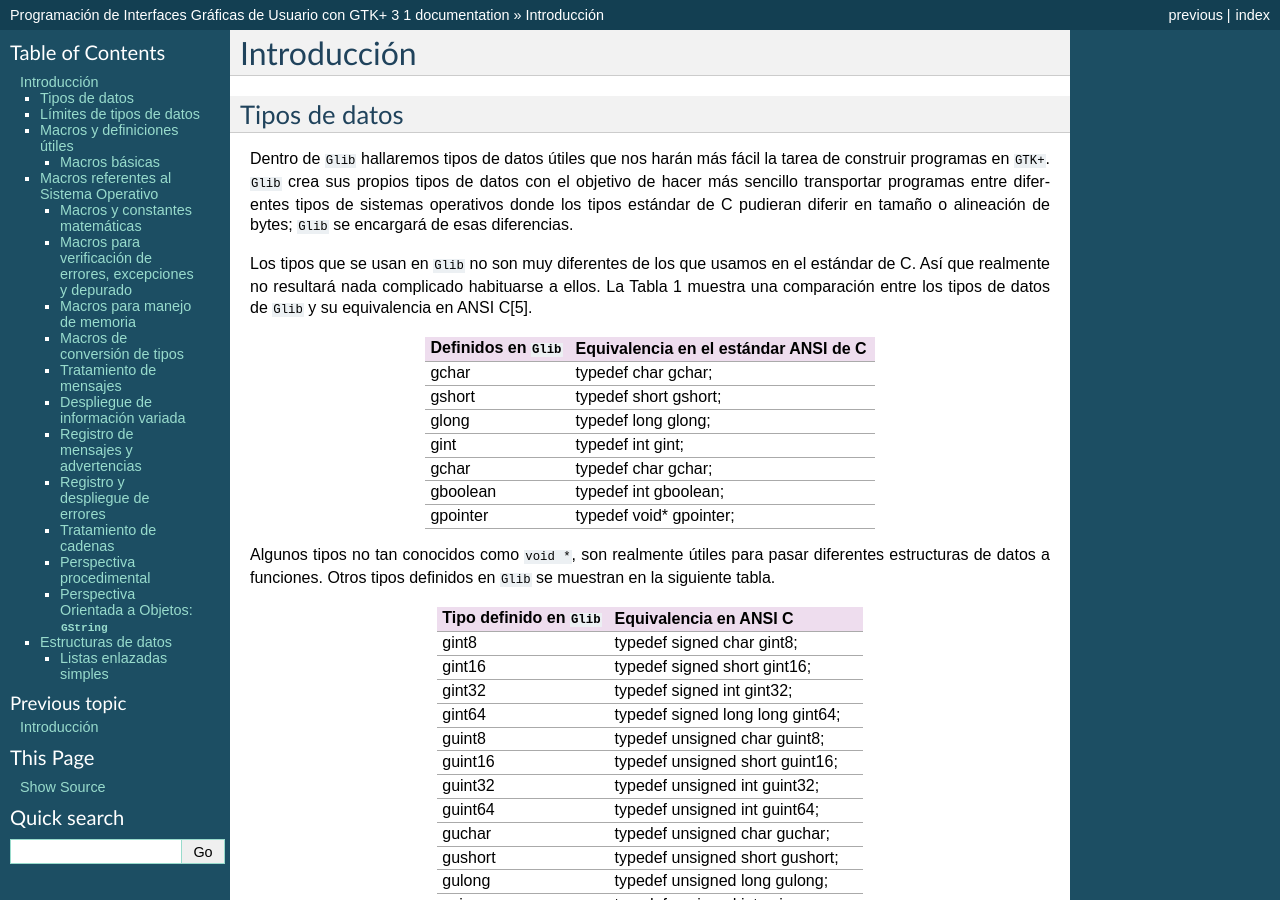
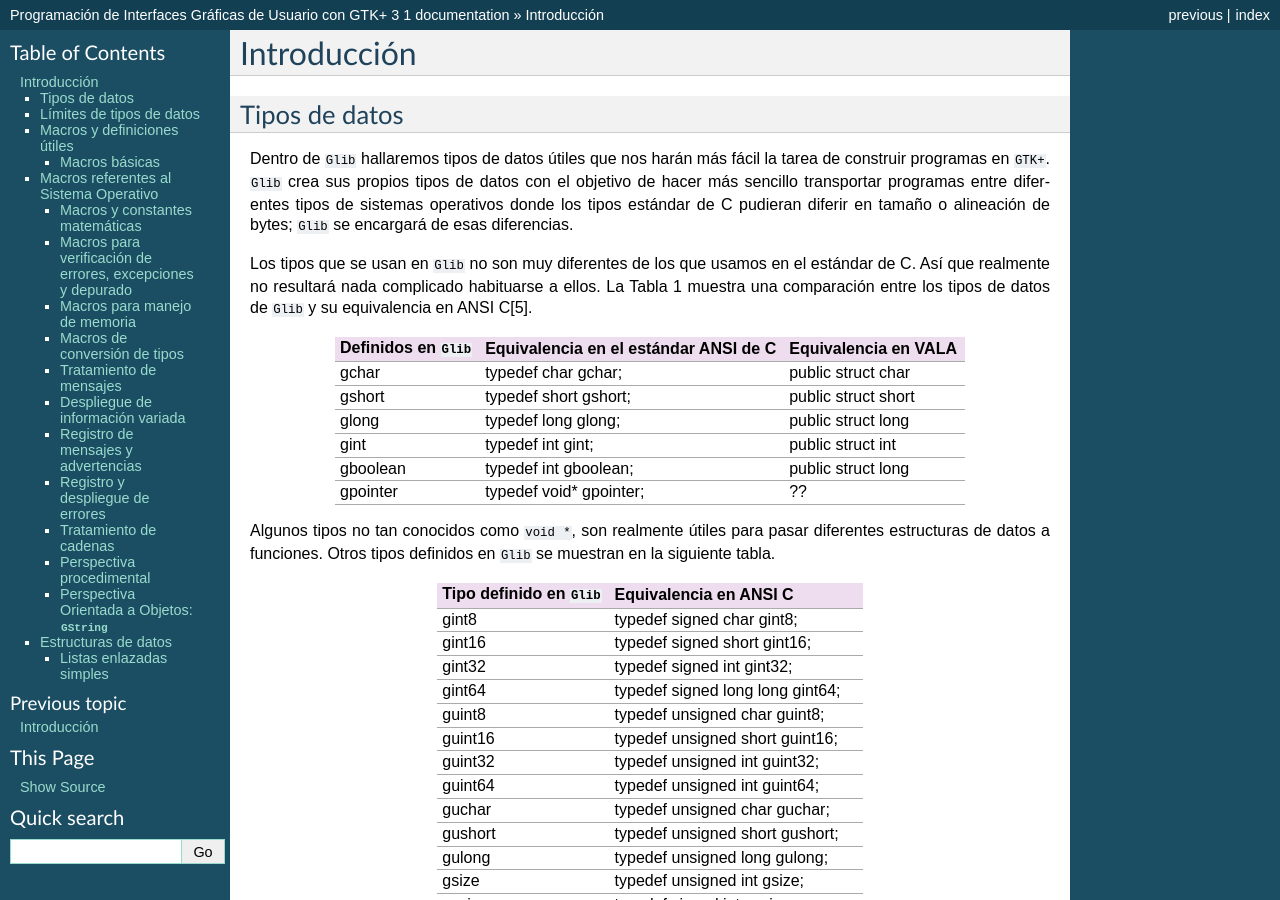
Before and after one commit to misaelnieto/programacion_gtk, a Sphinx documentation site: the page built from docs/001-glib.rst, in a window 1280 px wide and 900 px high. Built offline with Sphinx 7.4.7, drawn with Linux system fonts in a browser that asks for light colours; formulas are drawn with MathJax 3.

Commit message:
Agregar info de vala e instalar plugin de pngmath

```diff
--- a/docs/000-pref.rst
+++ b/docs/000-pref.rst
@@ -18,7 +18,7 @@ Pero perdí el archivo original de OpenOffice.
 
 Pero ahora el manual necesita de una buena actualización por que el ecosistema
 de desarrollo de aplicaciones con Gtk+ ha añadido tecnologías interesantes
-como [GObjectIntrospection](https://developer.gnome.org/gi/stable/).
+como [GObjectIntrospection](https://developer.gnome.org/gi/stable/) y [Vala](https://wiki.gnome.org/Projects/Vala)
 
 Es por eso que aprovecho la oportunidad de actualizar éste manual de
 desarrollo usando nuevas herramientas como Git, GitHub, ReadtheDocs,
--- a/docs/001-glib.rst
+++ b/docs/001-glib.rst
@@ -5,33 +5,32 @@ Tipos de datos
 --------------
 
 Dentro de ``Glib`` hallaremos tipos de datos útiles que nos harán más fácil la
-tarea de construir programas en ``GTK+``. ``Glib`` crea sus propios tipos de datos con
-el objetivo de hacer más sencillo transportar programas entre diferentes tipos
-de sistemas operativos donde los tipos estándar de C pudieran diferir en
-tamaño o alineación de bytes; ``Glib`` se encargará de esas diferencias.
-
-Los tipos que se usan en ``Glib`` no son muy diferentes de los que usamos en el
-estándar de C. Así que realmente no resultará nada complicado habituarse a
-ellos. La Tabla 1 muestra una comparación entre los tipos de datos de ``Glib`` y
-su equivalencia en ANSI C[5].
-
-+-----------------------+----------------------------------------+
-| Definidos en ``Glib`` | Equivalencia en el estándar ANSI de C  |
-+=======================+========================================+
-| gchar                 | typedef char gchar;                    |
-+-----------------------+----------------------------------------+
-| gshort                | typedef short gshort;                  |
-+-----------------------+----------------------------------------+
-| glong                 | typedef long glong;                    |
-+-----------------------+----------------------------------------+
-| gint                  | typedef int gint;                      |
-+-----------------------+----------------------------------------+
-| gchar                 | typedef char gchar;                    |
-+-----------------------+----------------------------------------+
-| gboolean              | typedef int gboolean;                  |
-+-----------------------+----------------------------------------+
-| gpointer              | typedef void* gpointer;                |
-+-----------------------+----------------------------------------+
+tarea de construir programas en ``GTK+``. ``Glib`` crea sus propios tipos de
+datos con el objetivo de hacer más sencillo transportar programas entre
+diferentes tipos de sistemas operativos donde los tipos estándar de C pudieran
+diferir en tamaño o alineación de bytes; ``Glib`` se encargará de esas
+diferencias.
+
+Los tipos que se usan en ``Glib`` no son muy diferentes de los que usamos en
+el estándar de C. Así que realmente no resultará nada complicado habituarse a
+ellos. La Tabla 1 muestra una comparación entre los tipos de datos de ``Glib``
+y su equivalencia en ANSI C[5].
+
++-----------------------+----------------------------------------+-----------------------+
+| Definidos en ``Glib`` | Equivalencia en el estándar ANSI de C  | Equivalencia en VALA  |
++=======================+========================================+=======================+
+| gchar                 | typedef char gchar;                    | public struct char    |
++-----------------------+----------------------------------------+-----------------------+
+| gshort                | typedef short gshort;                  | public struct short   |
++-----------------------+----------------------------------------+-----------------------+
+| glong                 | typedef long glong;                    | public struct long    |
++-----------------------+----------------------------------------+-----------------------+
+| gint                  | typedef int gint;                      | public struct int     |
++-----------------------+----------------------------------------+-----------------------+
+| gboolean              | typedef int gboolean;                  | public struct long    |
++-----------------------+----------------------------------------+-----------------------+
+| gpointer              | typedef void* gpointer;                | ??                    |
++-----------------------+----------------------------------------+-----------------------+
 
 
 Algunos tipos no tan conocidos como ``void *``, son realmente útiles para pasar
--- a/docs/conf.py
+++ b/docs/conf.py
@@ -30,6 +30,7 @@ import os
 # ones.
 extensions = [
     'sphinx.ext.todo',
+    'sphinx.ext.pngmath',
 ]
 
 # Add any paths that contain templates here, relative to this directory.
```
Also changed, not shown: README.md (+1 -1 lines), docs/001-intro.rst (+22 -1 lines).
